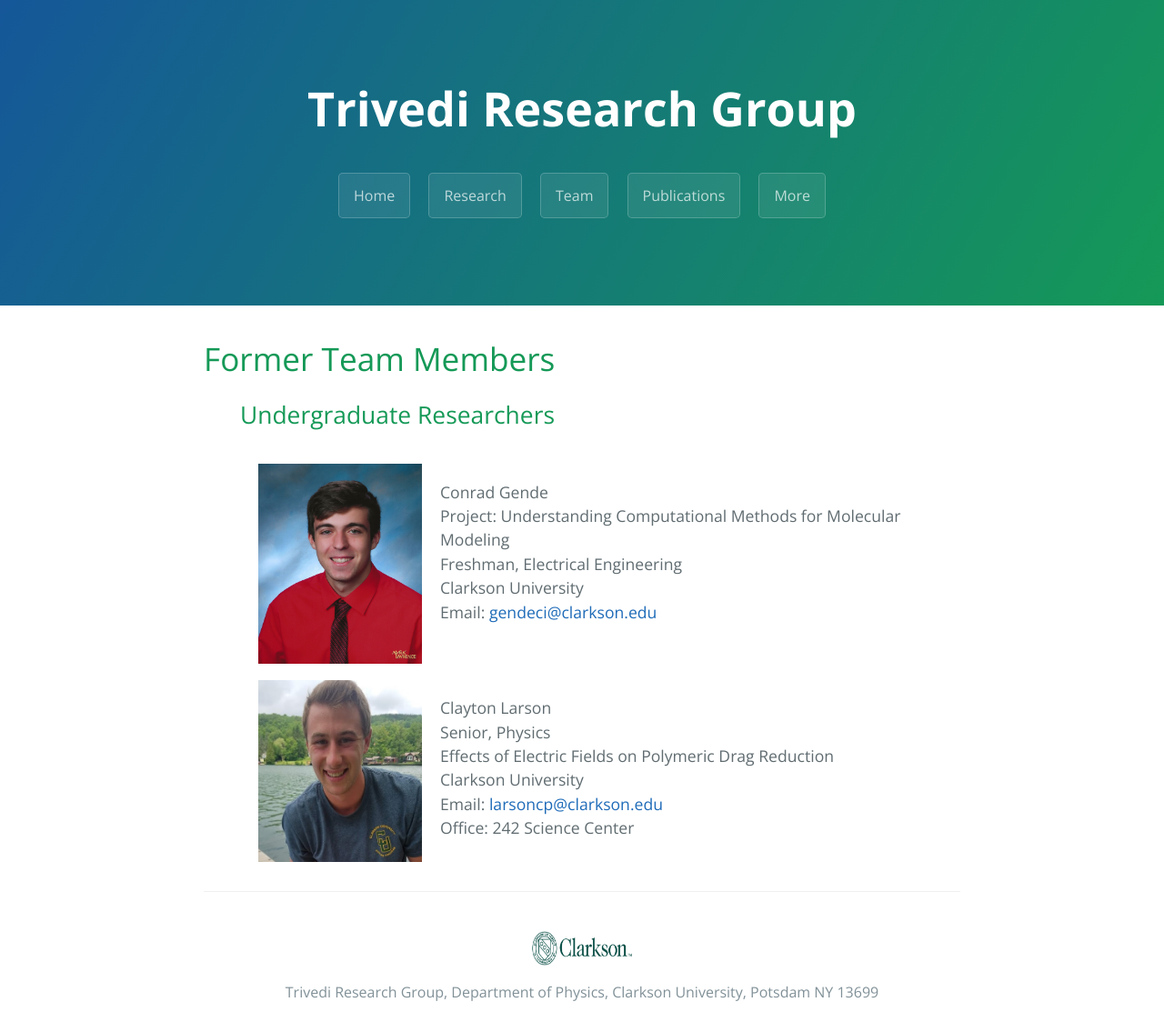
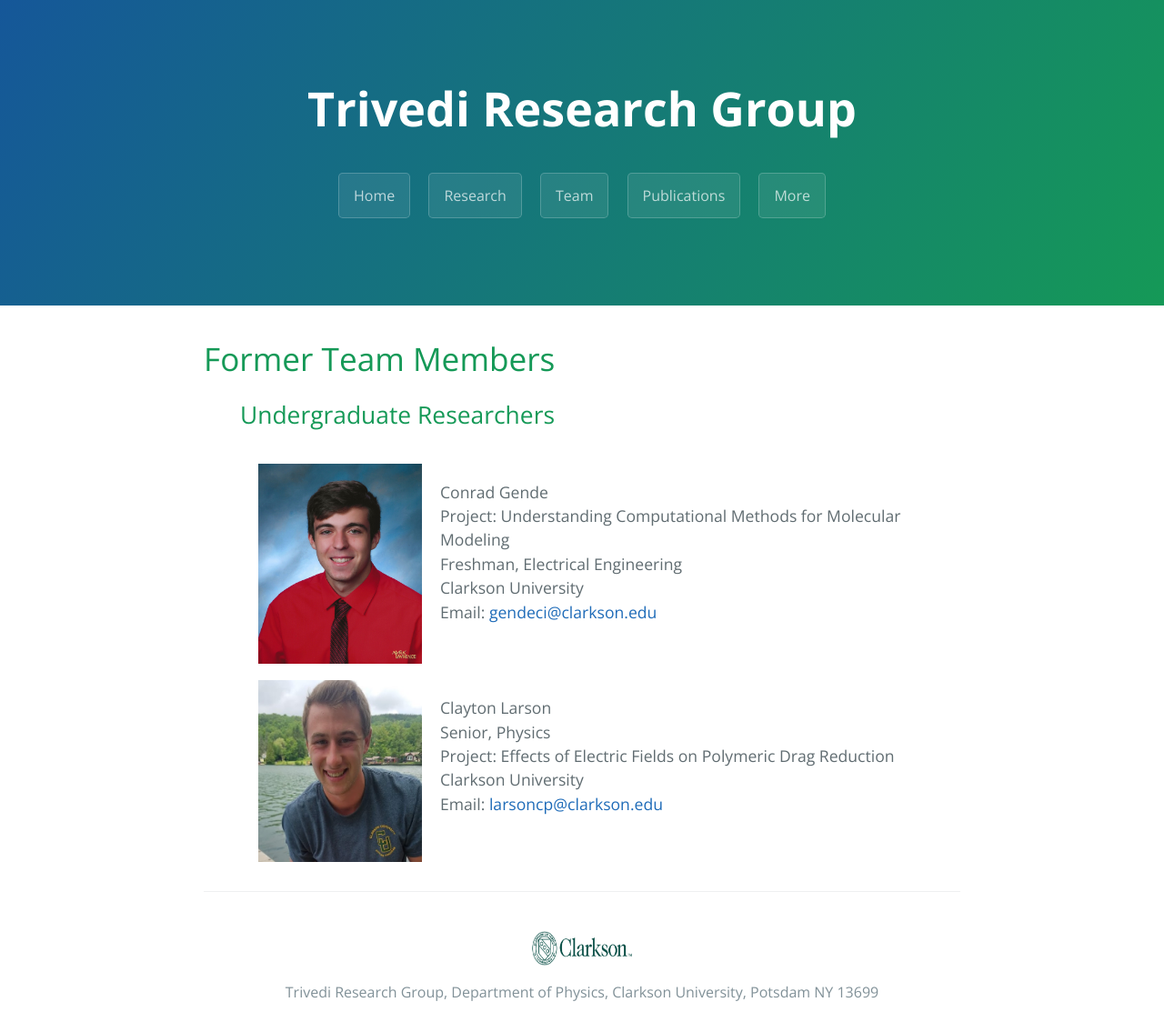
Before and after one commit to dharatrivedi/dharatrivedi.github.io, a Jekyll site: the page built from alumni.html, in a window 1280 px wide. Shown: the whole page at 91% size. Built offline with Jekyll 4.4.1, drawn with Linux system fonts in a browser that asks for light colours.

Commit message:
Update alumni.html

```diff
--- a/alumni.html
+++ b/alumni.html
@@ -23,10 +23,9 @@ title: {{ site.name }}
     <p>
       Clayton Larson<br />
       Senior, Physics<br />
-      Effects of Electric Fields on Polymeric Drag Reduction<br />
+      Project: Effects of Electric Fields on Polymeric Drag Reduction<br />
       Clarkson University<br />
       Email: <a href="mailto:larsoncp@clarkson.edu">larsoncp@clarkson.edu</a><br />
-      Office: 242 Science Center<br />
     </p>
   </ul>
 
```
